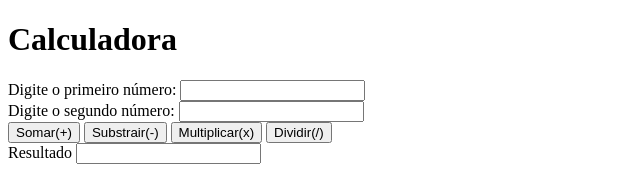
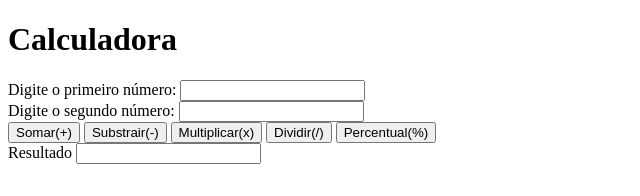
Before and after one commit to xarthurnunes/Trabalhos-USJ, a plain HTML site: page calculadoraJs.html in a window 1280 px wide. Shown: the whole page, without its empty margins (0-640 px from the left). Drawn offline with Linux system fonts and the light colour scheme.

Commit message:
Adicionado operação percentual

```diff
--- a/calculadoraJs.html
+++ b/calculadoraJs.html
@@ -22,6 +22,7 @@
         <button onclick="subtrair()">Substrair(-)</button>
         <button onclick="multiplicar()">Multiplicar(x)</button>
         <button onclick="dividir()">Dividir(/)</button>
+        <button onclick="percentual()">Percentual(%)</button>
     </div>
     <div>
         <label for="resultado">Resultado</label>
@@ -53,6 +54,12 @@
             var resultado = document.getElementById('resultado');
             resultado.value = num1 / num2;
         }
+        function percentual() {
+            var num1 = +document.getElementById('num1').value;
+            var num2 = +document.getElementById('num2').value;
+            var resultado = document.getElementById('resultado');
+            resultado.value = num1 * (num2/100);
+        }
     </script>
 
 </body>
```
